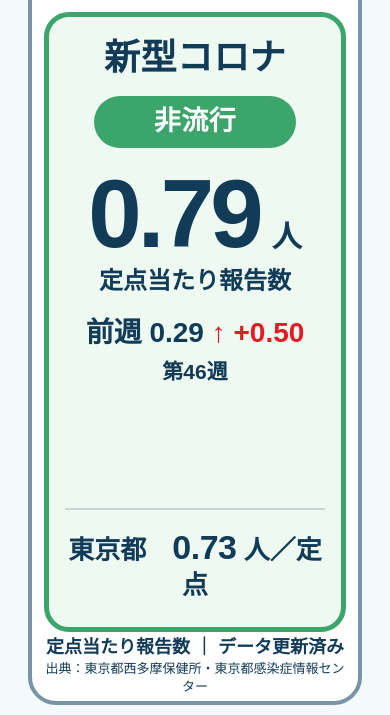
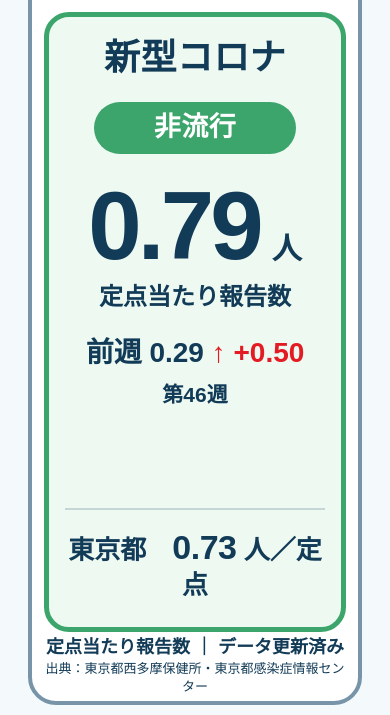
Before and after one commit to maeda0404/oume-infection-signage, a plain HTML site: page index.html in a window 390 px wide. Shown: the part 730-1445 px from the top of the page. Drawn offline with Linux system fonts and the light colour scheme.

Commit message:
Update style.css

```diff
--- a/css/style.css
+++ b/css/style.css
@@ -124,7 +124,6 @@ main {
 
 /* =========================================================
    中央ステータス外枠
-   ここは既存位置を維持
 ========================================================= */
 
 .status {
@@ -205,8 +204,7 @@ main {
 
 /* =========================================================
    疾患名
-
-   現在の位置を維持
+   位置は変更しない
 ========================================================= */
 
 .disease-card h2 {
@@ -225,9 +223,7 @@ main {
 
 /* =========================================================
    流行中 / 非流行
-
-   疾患名の位置は変えず、
-   帯だけ少し下へ
+   以前より明確に下へ
 ========================================================= */
 
 .level-badge {
@@ -258,10 +254,7 @@ main {
 
   letter-spacing: 0.02em;
 
-  /*
-    疾患名から少し離す
-  */
-  margin-top: 20px;
+  margin-top: 34px;
 
   flex-shrink: 0;
 }
@@ -269,8 +262,7 @@ main {
 
 /* =========================================================
    メイン数値
-
-   帯よりさらに下へ
+   状態帯からさらに下へ
 ========================================================= */
 
 .value {
@@ -280,7 +272,7 @@ main {
   align-items: baseline;
 
   margin:
-    30px
+    42px
     0
     0;
 
@@ -316,8 +308,6 @@ main {
 
 /* =========================================================
    定点当たり報告数
-
-   数字との間隔を確保
 ========================================================= */
 
 .caption {
@@ -327,7 +317,7 @@ main {
 
   line-height: 1.25;
 
-  margin-top: 14px;
+  margin-top: 18px;
 
   flex-shrink: 0;
 }
@@ -335,8 +325,6 @@ main {
 
 /* =========================================================
    前週比較
-
-   さらに少し下へ
 ========================================================= */
 
 .trend {
@@ -346,7 +334,7 @@ main {
 
   line-height: 1.2;
 
-  margin-top: 26px;
+  margin-top: 34px;
 
   font-variant-numeric: tabular-nums;
 
@@ -365,7 +353,7 @@ main {
 
   line-height: 1.2;
 
-  margin-top: 12px;
+  margin-top: 18px;
 
   flex-shrink: 0;
 }
@@ -373,9 +361,7 @@ main {
 
 /* =========================================================
    東京都
-
-   現在の良い位置を維持。
-   margin-top:auto で最下部側に固定。
+   ここは現在の位置を維持
 ========================================================= */
 
 .tokyo-row {
@@ -603,11 +589,11 @@ footer {
 
     font-size: 25px;
 
-    margin-top: 16px;
+    margin-top: 24px;
   }
 
   .value {
-    margin-top: 22px;
+    margin-top: 30px;
   }
 
   .value strong {
@@ -621,19 +607,19 @@ footer {
   .caption {
     font-size: 23px;
 
-    margin-top: 10px;
+    margin-top: 14px;
   }
 
   .trend {
     font-size: 27px;
 
-    margin-top: 20px;
+    margin-top: 24px;
   }
 
   .week {
     font-size: 20px;
 
-    margin-top: 9px;
+    margin-top: 12px;
   }
 
   .tokyo-row {
@@ -718,11 +704,11 @@ footer {
 
     font-size: 27px;
 
-    margin-top: 18px;
+    margin-top: 24px;
   }
 
   .value {
-    margin-top: 24px;
+    margin-top: 30px;
   }
 
   .value strong {
@@ -736,19 +722,19 @@ footer {
   .caption {
     font-size: 24px;
 
-    margin-top: 10px;
+    margin-top: 14px;
   }
 
   .trend {
     font-size: 28px;
 
-    margin-top: 20px;
+    margin-top: 24px;
   }
 
   .week {
     font-size: 21px;
 
-    margin-top: 9px;
+    margin-top: 12px;
   }
 
   .tokyo-row {
```
